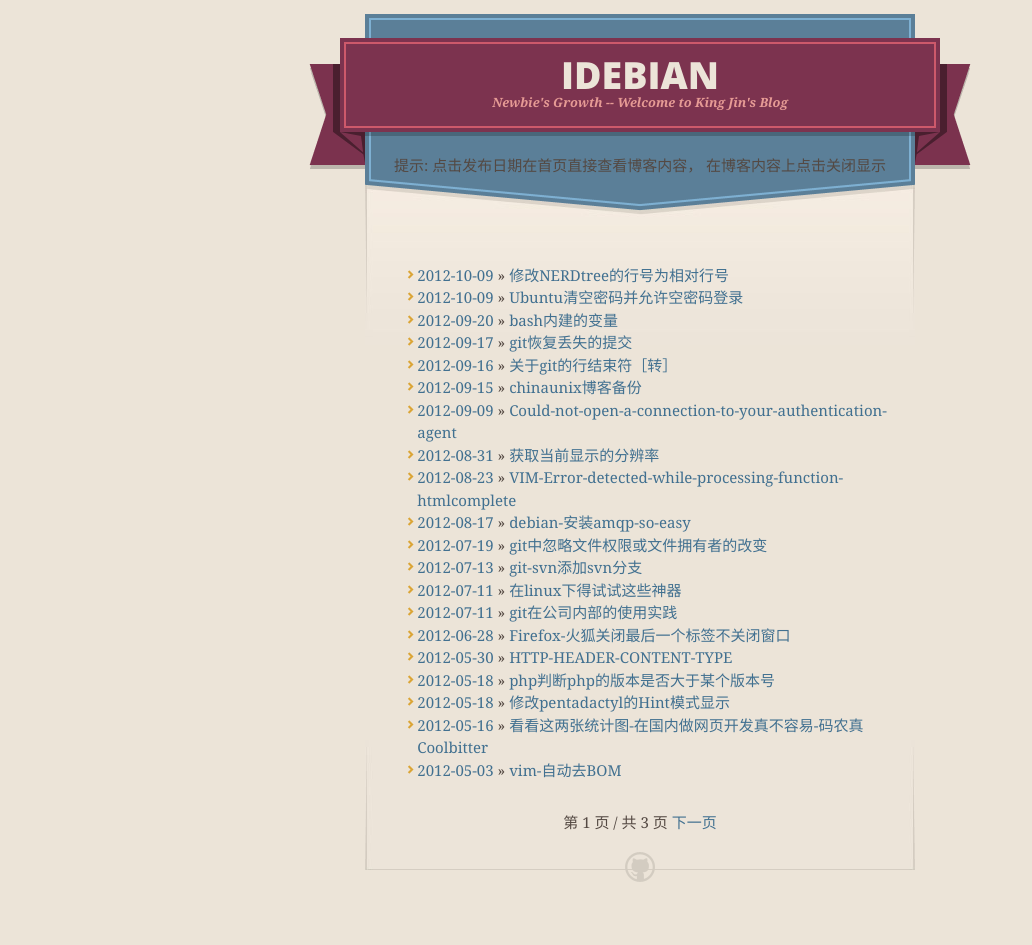
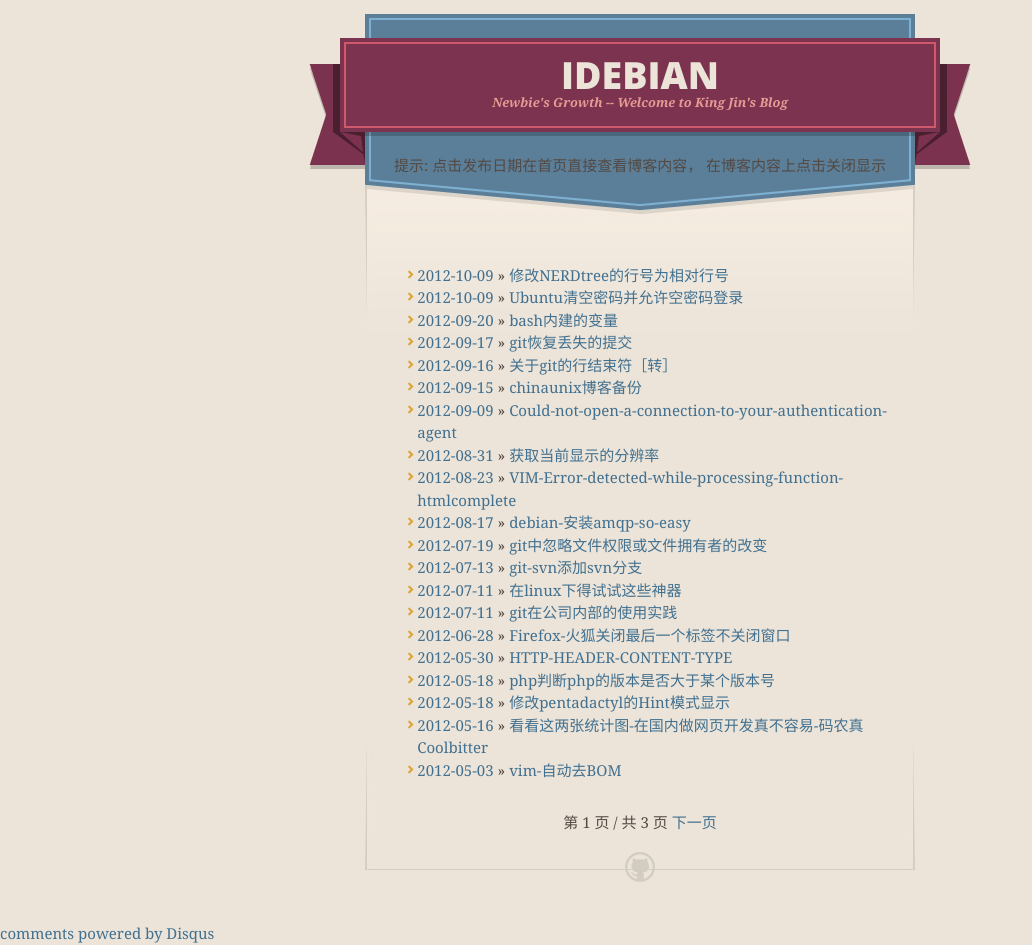
Before and after one commit to yjqg6666/yjqg6666.github.com, a Jekyll site: the page built from index.html, in a window 1280 px wide. Shown: the whole page, without its empty margins (0-1032 px from the left). Built offline with Jekyll 4.4.1, drawn with Linux system fonts in a browser that asks for light colours; nearby versions of some CDN libraries; Markdown is read by kramdown in place of the engine named in the settings; the list of posts is cut into pages by our own code; comment, search, counter and statistics services are not loaded; before the commit the page ends 922 px from its top, so only the background shows below that; some of the changed lines change nothing that is shown.

Commit message:
add disqus for comments support

```diff
--- a/_layouts/default.html
+++ b/_layouts/default.html
@@ -73,6 +73,16 @@
       </footer>
 
     </div>
-
+    <div id="disqus_thread"></div>
+    <script type="text/javascript">
+        var disqus_shortname = 'idebian';
+        (function() {
+            var dsq = document.createElement('script'); dsq.type = 'text/javascript'; dsq.async = true;
+            dsq.src = 'http://' + disqus_shortname + '.disqus.com/embed.js';
+            (document.getElementsByTagName('head')[0] || document.getElementsByTagName('body')[0]).appendChild(dsq);
+        })();
+    </script>
+    <noscript>Please enable JavaScript to view the <a href="http://disqus.com/?ref_noscript">comments powered by Disqus.</a></noscript>
+    <a href="http://disqus.com" class="dsq-brlink">comments powered by <span class="logo-disqus">Disqus</span></a>
   </body>
 </html>
```
